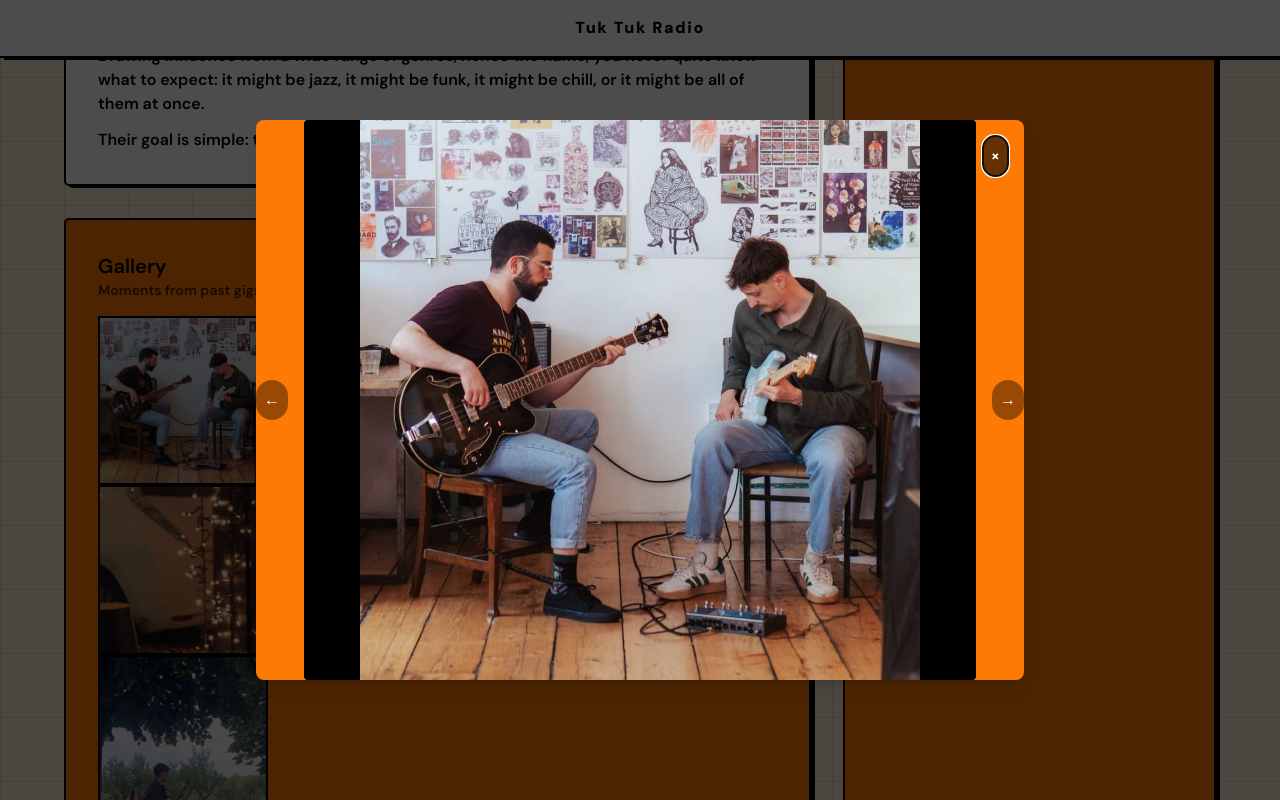
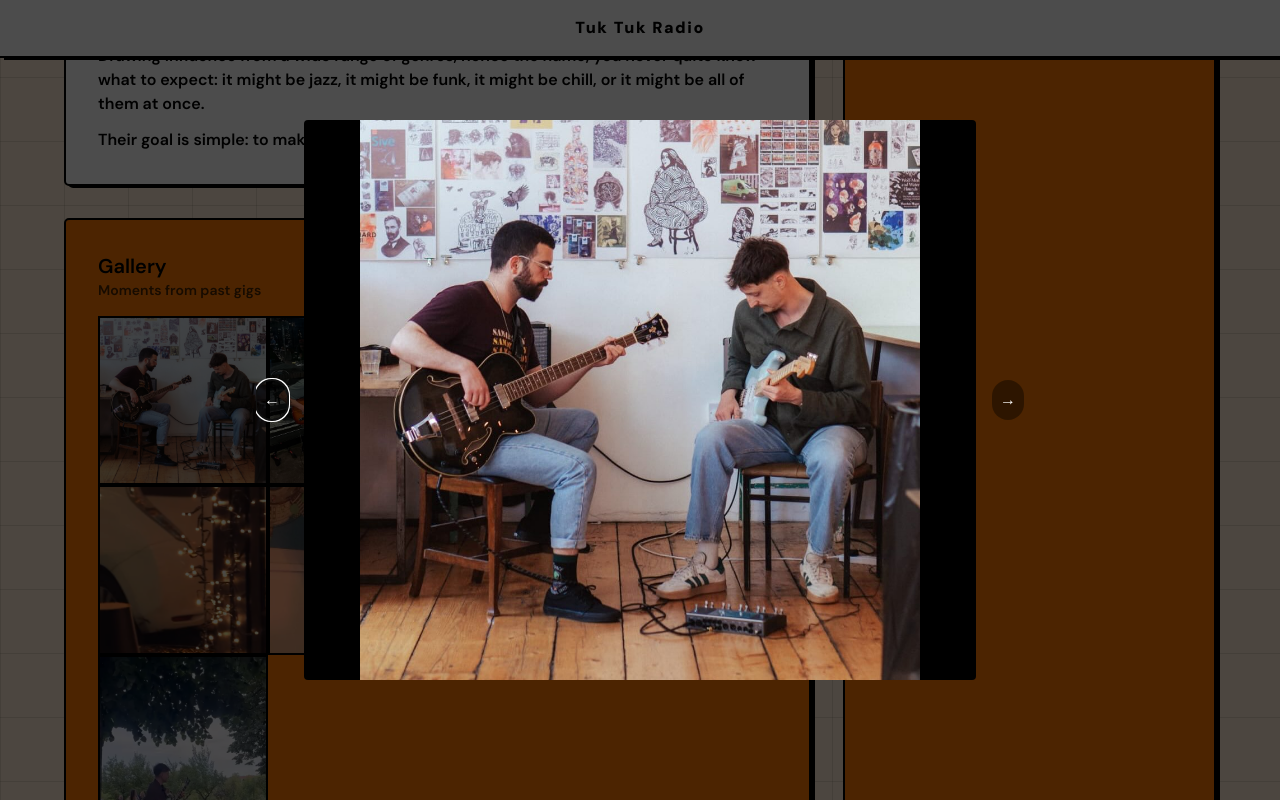
Before and after one commit to MossDog/Tuk-Tuk-Radio, a Next.js app: page / in a window 1280 px wide. Both pictures are taken after a click on the element 182 px from the left and 899 px from the top of the page. Shown: the part 499-1299 px from the top of the page. Built offline with nearby package versions, Linux system fonts and the light colour scheme.

Commit message:
Visual improvements

```diff
--- a/components/GalleryModal.tsx
+++ b/components/GalleryModal.tsx
@@ -11,16 +11,8 @@ export default function GalleryModal({ open, onOpenChange, children }: {
     <Dialog open={open} onOpenChange={onOpenChange}>
       <DialogOverlay className="fixed inset-0 bg-black/70 z-50" />
       <div className="fixed inset-0 flex items-center justify-center z-50 pointer-events-none">
-        <DialogContent className="relative bg-main rounded-lg shadow-lg max-w-3xl w-full max-h-[90vh] overflow-auto pointer-events-auto">
+        <DialogContent className="relative bg-transparent rounded-lg max-w-3xl w-full max-h-[90vh] overflow-auto pointer-events-auto">
           <DialogTitle className="sr-only">Gallery item view</DialogTitle>
-          <DialogClose asChild>
-            <button
-              aria-label="Close"
-              className="absolute top-4 right-4 z-10 p-2 rounded-full bg-black/60 text-white hover:bg-black/80"
-            >
-              ×
-            </button>
-          </DialogClose>
           {children}
         </DialogContent>
       </div>
--- a/components/ui/image-card.tsx
+++ b/components/ui/image-card.tsx
@@ -11,7 +11,7 @@ export default function ImageCard({ imageUrl, caption, className }: Props) {
   return (
     <figure
       className={cn(
-        "w-[250px] overflow-hidden rounded-base border-2 border-border bg-main font-base shadow-shadow",
+        "w-[250px] overflow-hidden rounded-base bg-main font-base shadow-shadow border-2 border-border",
         className,
       )}
     >
@@ -22,7 +22,7 @@ export default function ImageCard({ imageUrl, caption, className }: Props) {
           src={imageUrl}
           alt={caption}
           fill
-          className="object-cover fill object-top"
+          className="object-cover object-top"
           sizes="250px"
         />
       </div>
```
